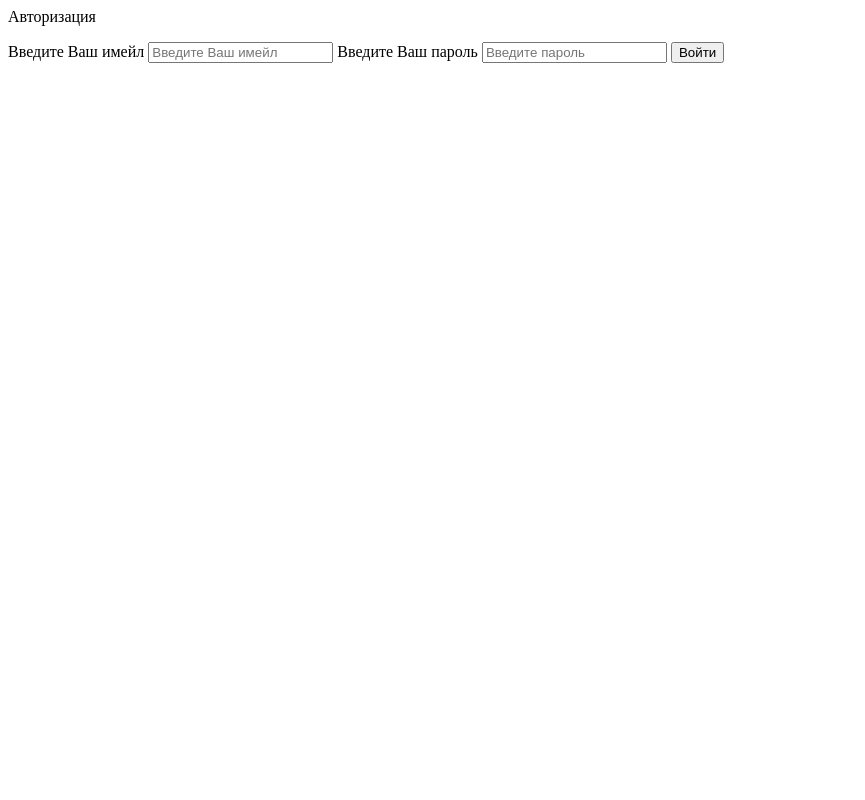
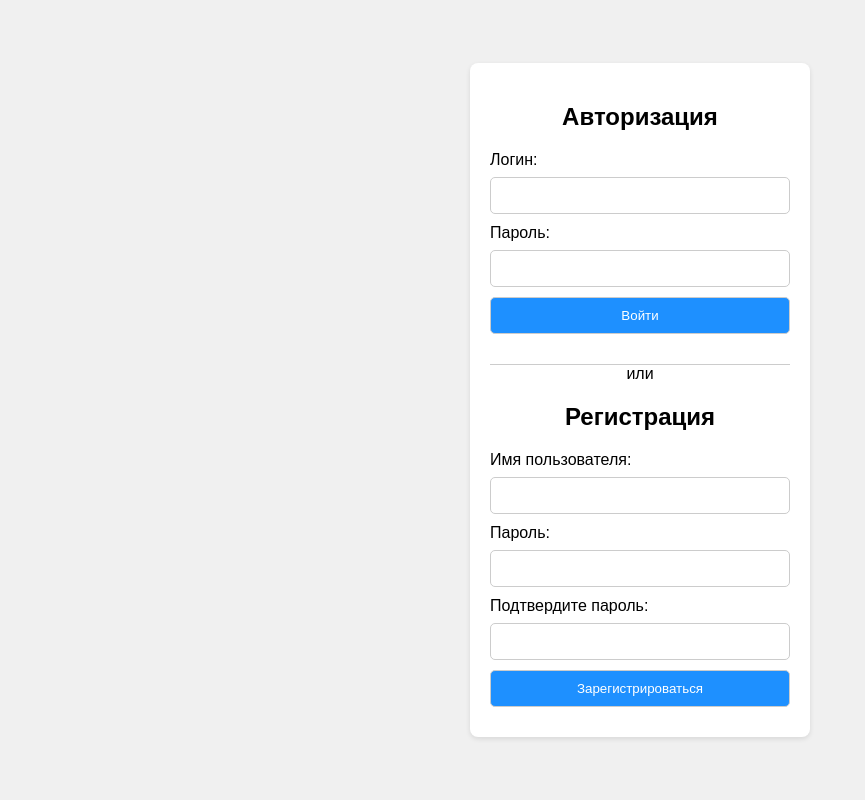
Before and after one commit to Hateisu/rust_site, a Django app: page /login/ in a window 1280 px wide. Shown: the whole page, without its empty margins (0-865 px from the left). Run offline with Django 5.2, Linux system fonts and the light colour scheme.

Commit message:
login rework

```diff
--- a/app/templates/avto.html
+++ b/app/templates/avto.html
@@ -1,13 +1,92 @@
-<div class="form_auth_block">
-    <div class="form_auth_block_content">
-      <p class="form_auth_block_head_text">Авторизация</p>
-      <form class="form_auth_style" action="{% url 'login' %}" method="post">
-        {% csrf_token %}
-        <label>Введите Ваш имейл</label>
-        <input type="username" name="username" placeholder="Введите Ваш имейл" required >
-        <label>Введите Ваш пароль</label>
-        <input type="password" name="password" placeholder="Введите пароль" required >
-        <button class="form_auth_button" type="submit" name="form_auth_submit">Войти</button>
-      </form>
+<!DOCTYPE html>
+<html lang="en">
+<head>
+    <meta charset="UTF-8">
+    <meta name="viewport" content="width=device-width, initial-scale=1.0">
+    <title>Авторизация и Регистрация</title>
+    <style>
+        body {
+            font-family: Arial, sans-serif;
+            background-color: #f0f0f0;
+            margin: 0;
+            padding: 0;
+            display: flex;
+            justify-content: center;
+            align-items: center;
+            height: 100vh;
+        }
+        .container {
+            background-color: #fff;
+            border-radius: 8px;
+            box-shadow: 0 2px 5px rgba(0, 0, 0, 0.1);
+            padding: 20px;
+            width: 300px;
+        }
+        h2 {
+            text-align: center;
+        }
+        form {
+            display: flex;
+            flex-direction: column;
+        }
+        label {
+            margin-bottom: 8px;
+        }
+        input[type="text"],
+        input[type="password"],
+        input[type="submit"] {
+            padding: 10px;
+            margin-bottom: 10px;
+            border-radius: 5px;
+            border: 1px solid #ccc;
+            transition: border-color 0.3s;
+        }
+        input[type="text"]:focus,
+        input[type="password"]:focus {
+            outline: none;
+            border-color: dodgerblue;
+        }
+        input[type="submit"] {
+            background-color: dodgerblue;
+            color: #fff;
+            cursor: pointer;
+            transition: background-color 0.3s;
+        }
+        input[type="submit"]:hover {
+            background-color: #007bff;
+        }
+        .form-divider {
+            margin-top: 20px;
+            border-top: 1px solid #ccc;
+            text-align: center;
+        }
+    </style>
+</head>
+<body>
+    <div class="container">
+        <h2>Авторизация</h2>
+        <form  action="{% url 'login' %}" method="post" >
+            {% csrf_token %}
+            <label for="login">Логин:</label>
+            <input type="text" name="username"  id="username" name="login" required>
+            <label for="password">Пароль:</label>
+            <input type="password" name="password"  id="password" name="password" required>
+            <input type="action" name="action" value="login"  style="display: none;">
+            <input type="submit" value="Войти">
+        </form>
+        <div class="form-divider">или</div>
+        <h2>Регистрация</h2>
+        <form  action="{% url 'login' %}" method="post">
+            {% csrf_token %}
+            <label for="new_username">Имя пользователя:</label>
+            <input type="text" id="username" name="username" required>
+            <label for="new_password">Пароль:</label>
+            <input type="password" id="password" name="password" required>
+            <label for="confirm_password">Подтвердите пароль:</label>
+            <input type="password" id="confirm_password" name="confirm_password" required>
+            <input type="action" name="action" id="action" value="registration"  style="display: none;">
+            <input type="submit" value="Зарегистрироваться">
+        </form>
     </div>
-  </div>
+</body>
+</html>
--- a/app/templates/index.html
+++ b/app/templates/index.html
@@ -55,7 +55,7 @@
     </div>
     <div class="container">
         <div class="content-container">
-            <div class="featured-content" style="background: linear-gradient(to bottom, rgba(0,0,0,0 ), #151515), url({% static "images/f-1.jpg"%});">
+            <div class="featured-content" style="background: linear-gradient(to bottom, rgba(0,0,0,0 ), #151515), url({% static "images/new_b.jpg"%});">
                 <img class="featured-title" src="{% static 'images/f-t-1.png' %}" alt="">
                 <p class="featured-desc">
                     Добро пожаловать на мой сайт с мувиками и смешными моментам по такой игре как RUST и DOTA
--- a/app/views.py
+++ b/app/views.py
@@ -1,5 +1,6 @@
 from django.shortcuts import render, redirect
 from django.contrib.auth import authenticate, login, logout
+from django.contrib.auth.models import User
 from .models import *
 # Create your views here.
 
@@ -30,11 +31,30 @@ def login_user(request):
         return redirect("index")
     else:
         if request.method == "POST":
-            username = request.POST['username']
-            password = request.POST['password']
-            user = authenticate(request,username=username, password=password)
-            print(user)
-            if user is not None:
-                login(request, user)
-                return redirect("index")
+            match request.POST['action']:
+                case "registration":
+                    username = request.POST['username']
+                    password = request.POST['password']
+                    password_confirm = request.POST['confirm_password']
+                    if password==password_confirm:
+                        try:
+                            user = User.objects.create_user(username=username,
+                                 password=password)
+                            user_l = authenticate(request,username=username, password=password)
+                            if user_l is not None:
+                                login(request, user_l)
+                                return redirect("index")
+                        except Exception as e:
+                            pass
+
+                case "login":
+                    username = request.POST['username']
+                    password = request.POST['password']
+                    user = authenticate(request,username=username, password=password)
+                    print(user)
+                    if user is not None:
+                        login(request, user)
+                        return redirect("index")
+                case _:
+                    pass
         return render(request=request, template_name="avto.html", context=context)
```
Also changed, not shown: app/static/images/new_b.jpg (added), db.sqlite3.
